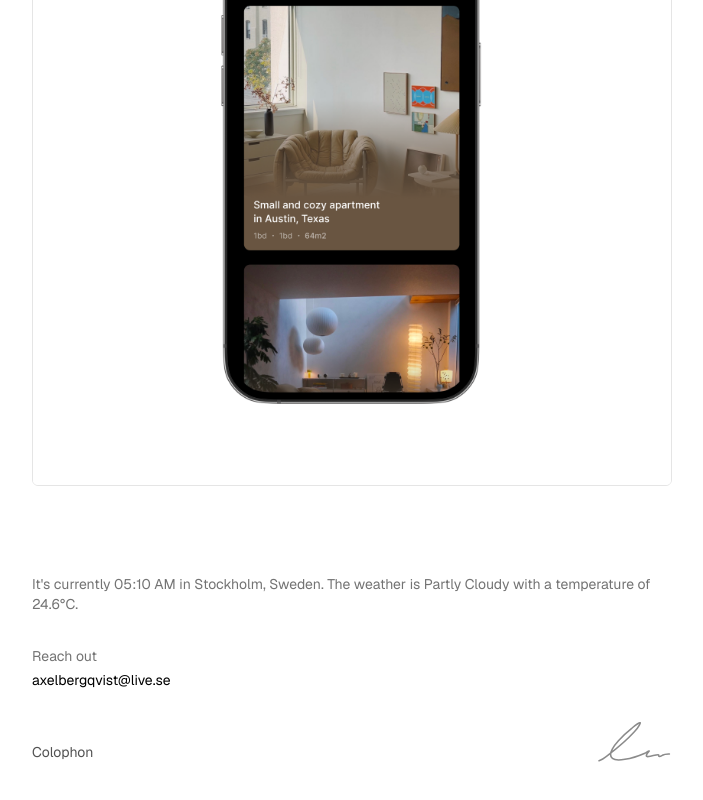
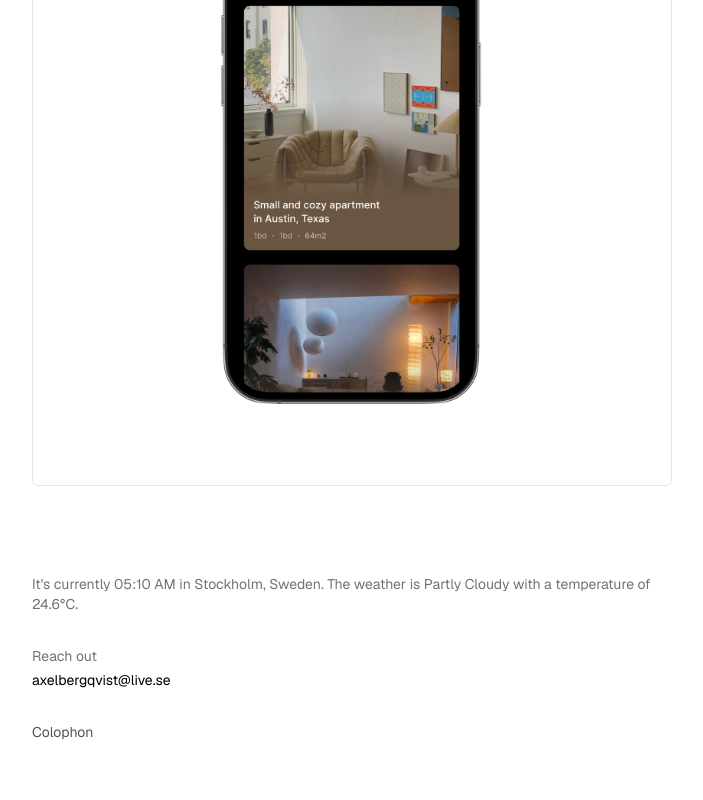
Before and after one commit to axelbergqvist/axl-v1, a Next.js app: page / in a window 1280 px wide. Shown: the part 612-1412 px from the top of the page, without its empty margins (288-991 px from the left). Built offline with nearby package versions, Linux system fonts and the light colour scheme.

Commit message:
build fix

```diff
--- a/app/components/footer.tsx
+++ b/app/components/footer.tsx
@@ -1,5 +1,3 @@
-import Signature from './signature'
-
 export default function Footer() {
   return (
     <footer className="my-16">
@@ -26,7 +24,6 @@ export default function Footer() {
           >
             <p className="text-sm text-neutral-600 dark:text-neutral-400">Colophon</p>
           </a>
-          <Signature className="h-10"/>
       </div>
     </footer>
   )
```
Also changed, not shown: 1 other file (tests, documents, lock files or other folders).
